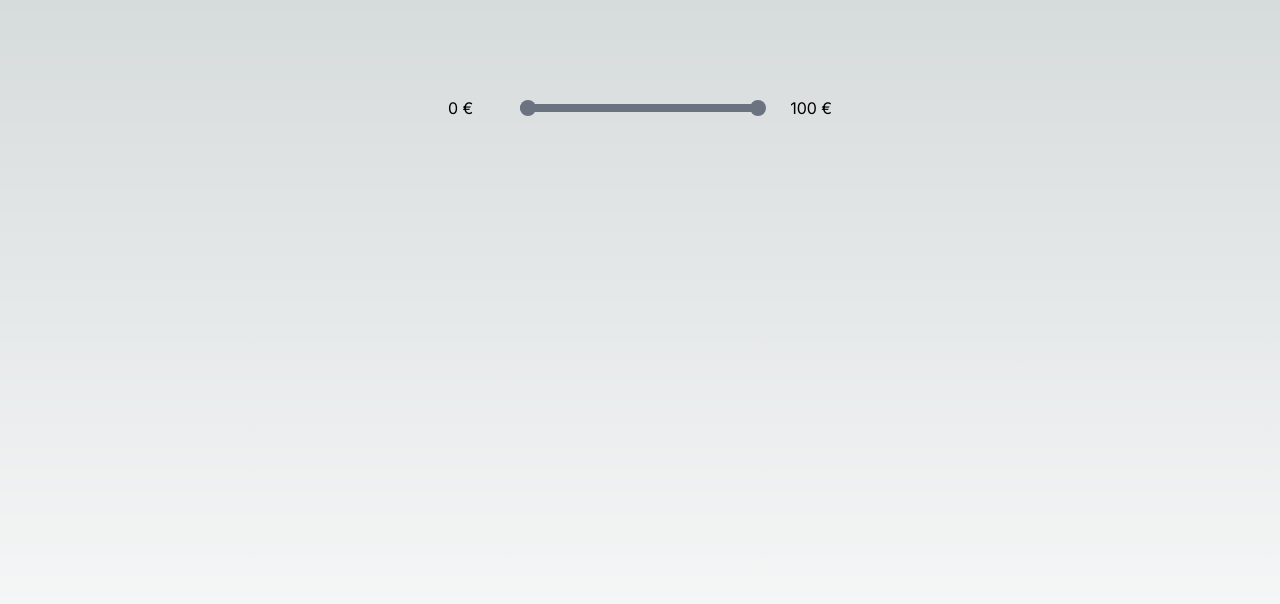
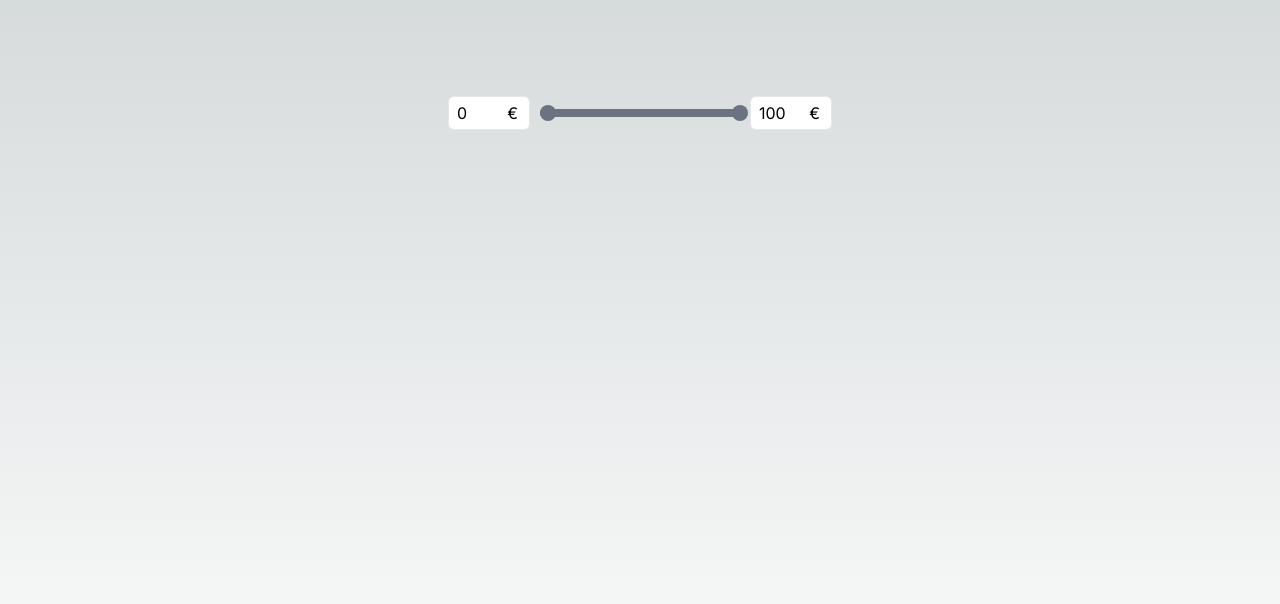
Before and after one commit to Hajskaads/custom-range, a Next.js app: page /exercise2 in a window 1280 px wide. Shown: the top 604 px of the page. Built offline with nearby package versions, Linux system fonts and the light colour scheme.

Commit message:
label editable

```diff
--- a/app/exercise2/page.tsx
+++ b/app/exercise2/page.tsx
@@ -6,7 +6,7 @@ export default function Home() {
   return (
     <main className="flex min-h-screen flex-col items-center justify-between p-24">
       <div className="w-96">
-        <Range />
+        <Range isFixedRange={true} />
       </div>
     </main>
   );
--- a/components/range/inputLabel/inputLabel.module.css
+++ b/components/range/inputLabel/inputLabel.module.css
@@ -1,4 +1,30 @@
+.root {
+  display: flex;
+  position: relative;
+  justify-content: flex-end;
+  align-items: center;
+  max-width: 5.75rem;
+  width: 100%;
+}
+
 .label {
   white-space: nowrap;
-  min-width: 4.5rem;
+  width: 100%;
+  border-width: 1px;
+  border-radius: 0.375rem;
+  padding-top: 0.25rem;
+  padding-bottom: 0.25rem;
+  padding-left: 0.5rem;
+  padding-right: 0.5rem;
 }
+
+.error {
+}
+
+.leftRoot {
+  padding-right: 0.625rem;
+}
+
+.rightRoot {
+  padding-left: 0.625rem;
+}
--- a/components/range/inputLabel/inputLabel.tsx
+++ b/components/range/inputLabel/inputLabel.tsx
@@ -5,26 +5,137 @@ import { BulletType } from "@lib/types";
 
 interface InputLabelProps {
   value: number;
-  isRightAligned?: boolean;
-  handleLabelClick: (
-    event: React.MouseEvent<HTMLDivElement>,
-    bullet: BulletType
-  ) => void;
+  min: number;
+  max: number;
+  bullet: BulletType;
+  handleLabelChange: (newValue: string, bullet: BulletType) => void;
 }
+
+// Helper function to check if a number has decimal values
+const hasDecimalValues = (number: number) => {
+  return Math.floor(number) !== number;
+};
 
 const InputLabel: FC<InputLabelProps> = ({
   value,
-  isRightAligned,
-  handleLabelClick,
+  min,
+  max,
+  bullet,
+  handleLabelChange,
 }) => {
+  const [input, setInput] = useState("");
+  const [error, setError] = useState("");
+
+  const handleChange = (e: React.ChangeEvent<HTMLInputElement>) => {
+    const inputValue = e.target.value;
+    let newError = "";
+    let newValue = "";
+    // if (/^[\d]{0,5}(\.\d{0,3})?$/.test(newValue)) {
+    //   setValue(newValue);
+    // }
+
+    // if (value === "0." || value === ".") {
+    //   // value.toString().slice(-1) === '.' ? value : +value
+    //   setTonFacturaLuz("0.");
+    //   setKgCo2FacturaLuz(0);
+    // } else {
+    //   kgFacturaLuz = +value * 1000;
+    //   setTonFacturaLuz(value.indexOf(".") > -1 ? value : +value);
+    // }
+    if (inputValue === "") {
+      newValue = "0";
+      // Test if the value is a decimal value where the decimal separator is "." or ","
+    } else if (!/^[\d]{0,3}(\.\d{0,3})?$/.test(inputValue)) {
+      newError = "Invalid input";
+    } else {
+      const numericValue = parseFloat(inputValue.replace(",", "."));
+      if (inputValue === ".") {
+        newValue = "0";
+      } else if (isNaN(numericValue)) {
+        newError = "Invalid input";
+      } else if (numericValue < min) {
+        newError = `Value should be greater than or equal to ${min}`;
+      } else if (numericValue > max) {
+        newError = `Value should be less than or equal to ${max}`;
+      } else {
+        // If the number is decimal, round it to 2 decimal digits
+        newValue = hasDecimalValues(numericValue)
+          ? numericValue.toFixed(2)
+          : numericValue.toString();
+      }
+    }
+    handleLabelChange(newValue, bullet);
+    setError(newError);
+  };
+
   return (
+    <>
       <div
+        className={`${s.root} ${bullet === "max" ? s.rightRoot : s.leftRoot}`}
+      >
+        {/* <div
         className={`${s.label} ${isRightAligned ? m.rightAligned : ""}`}
         onClick={(e) => handleLabelClick(e, "min")}
         >
         {`${value} €`}
+      </div> */}
+        <input
+          className={s.label}
+          type="text"
+          pattern="^\d{0,3}(\.\d{1,2})?$"
+          value={value}
+          onChange={handleChange}
+        />
+        <span className="absolute whitespace-nowrap text-bold text-md pr-3">
+          €
+        </span>
+        {error && (
+          <p className="absolute top-10 text-sm text-red-600">{error}</p>
+        )}
       </div>
+    </>
   );
 };
 
 export default InputLabel;
+
+import React, { useState } from "react";
+
+// const NumberInput = ({ min, max }) => {
+//   const [value, setValue] = useState("");
+//   const [error, setError] = useState("");
+
+//   const handleChange = (e) => {
+//     const inputValue = e.target.value;
+//     setValue(inputValue);
+
+//     if (inputValue !== "") {
+//       const numericValue = parseFloat(inputValue);
+//       if (isNaN(numericValue)) {
+//         setError("Invalid input");
+//       } else if (numericValue < min || numericValue > max) {
+//         setError(`Value should be between ${min} and ${max}`);
+//       } else {
+//         setError("");
+//       }
+//     } else {
+//       setError("");
+//     }
+//   };
+
+//   return (
+//     <div>
+//       <input type="number" value={value} onChange={handleChange} />
+//       {error && <p>{error}</p>}
+//     </div>
+//   );
+// };
+
+// Usage:
+// const MyComponent = () => {
+//   return (
+//     <div>
+//       <NumberInput min={0} max={100} />
+//     </div>
+//   );
+// };
--- a/components/range/range.tsx
+++ b/components/range/range.tsx
@@ -3,6 +3,7 @@ import s from "./range.module.css";
 import FixedLabel from "./fixedLabel/fixedLabel";
 import RangeBullet from "./rangeBullet/rangeBullet";
 import { BulletType } from "@lib/types";
+import InputLabel from "./inputLabel/inputLabel";
 
 interface RangeProps {
   isFixedRange?: boolean;
@@ -88,18 +89,29 @@ const Range: React.FC<RangeProps> = ({ isFixedRange }) => {
     };
   }, [isDragging, activeBullet, max, maxValue, min, minValue]);
 
-  const handleLabelClick = (
-    event: React.MouseEvent<HTMLDivElement>,
-    bullet: BulletType
-  ): void => {
-    event.preventDefault();
-    setActiveBullet(bullet);
+  const handleLabelChange = (newValue: string, bullet: BulletType): void => {
+    // setActiveBullet(bullet);
     setOnTopBullet(bullet);
+    if (bullet === minBullet) {
+      setMinValue(+newValue);
+    } else if (bullet === maxBullet) {
+      setMaxValue(+newValue);
+    }
   };
 
   return (
     <div className={s.root}>
-      <FixedLabel value={minValue} />
+      {isFixedRange ? (
+        <InputLabel
+          value={minValue}
+          min={min}
+          max={maxValue}
+          bullet={minBullet}
+          handleLabelChange={handleLabelChange}
+        />
+      ) : (
+        <FixedLabel value={minValue} />
+      )}
       <div className={s.container} ref={rangeRef}>
         <RangeBullet
           isActive={activeBullet === minBullet}
@@ -118,7 +130,17 @@ const Range: React.FC<RangeProps> = ({ isFixedRange }) => {
         <div className={s.rangeLine} />
       </div>
       <div className={s.rangeLineExtension} />
-      <FixedLabel value={maxValue} isMaxLabel={true} />
+      {isFixedRange ? (
+        <InputLabel
+          value={maxValue}
+          min={minValue}
+          max={max}
+          bullet={maxBullet}
+          handleLabelChange={handleLabelChange}
+        />
+      ) : (
+        <FixedLabel value={maxValue} isMaxLabel={true} />
+      )}
     </div>
   );
 };
--- a/components/range/rangeBullet/rangeBullet.module.css
+++ b/components/range/rangeBullet/rangeBullet.module.css
@@ -19,3 +19,7 @@
 .onTop {
   z-index: 20;
 }
+
+.onDrag {
+  cursor: grabbing;
+}
--- a/components/range/rangeBullet/rangeBullet.tsx
+++ b/components/range/rangeBullet/rangeBullet.tsx
@@ -2,7 +2,7 @@ import { FC } from "react";
 import s from "./rangeBullet.module.css";
 import { BulletType } from "@lib/types";
 
-interface RangeBulletProps {
+export interface RangeBulletProps {
   offsetX: number;
   bullet: BulletType;
   isOnTop: boolean;
@@ -23,7 +23,9 @@ const RangeBullet: FC<RangeBulletProps> = ({
   return (
     <div
       id={`bullet-${bullet}`}
-      className={`${s.bullet} ${isOnTop ? s.onTop : ""}`}
+      className={`${s.bullet} ${isOnTop ? s.onTop : ""} ${
+        isActive ? s.onDrag : ""
+      }`}
       style={{ left: `${offsetX}%` }}
       onMouseDown={(e: React.MouseEvent<HTMLDivElement, MouseEvent>) =>
         handleMouseDown(bullet, e)
--- /dev/null
+++ b/components/range/withBulletProp.tsx
@@ -0,0 +1,9 @@
+import React from "react";
+import { BulletType } from "@lib/types";
+
+const withBulletProp =
+  (bulletType: BulletType) => (WrappedComponent: React.ComponentType<any>) => {
+    return (props: any) => <WrappedComponent {...props} bullet={bulletType} />;
+  };
+
+export default withBulletProp;
```
Lines whose indentation alone changed are shown as unchanged.
